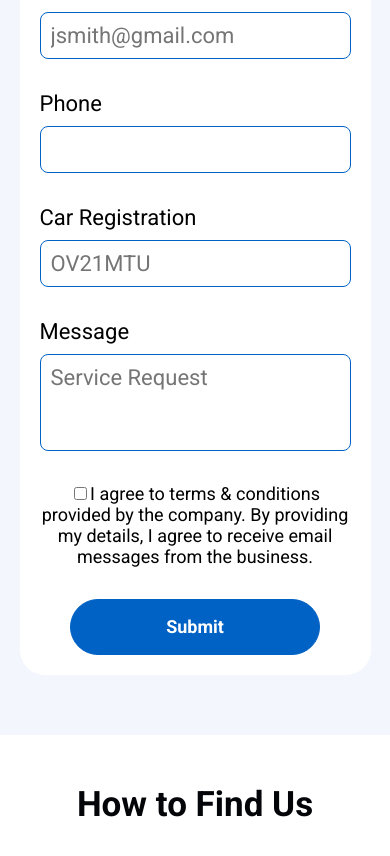
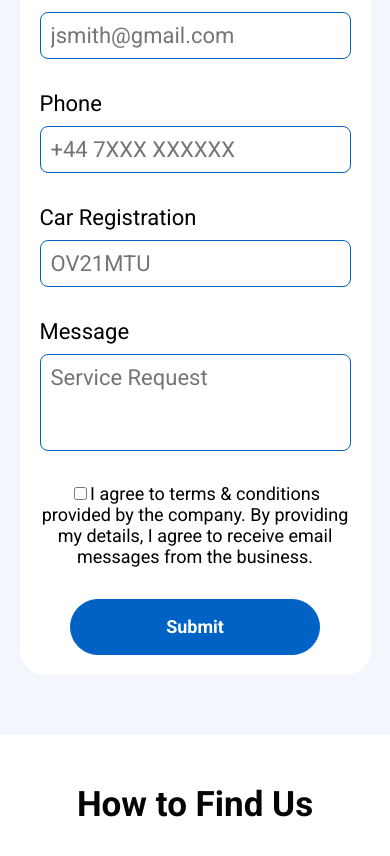
Before and after one commit to Sergeyvna/pitstop, a React (Create React App) app: page / in a window 390 px wide. Shown: the part 2322-3178 px from the top of the page. Built offline with nearby package versions, Linux system fonts and the light colour scheme.

Commit message:
new phone placeolder

```diff
--- a/src/Pages/Home/ContactForm.jsx
+++ b/src/Pages/Home/ContactForm.jsx
@@ -61,7 +61,7 @@ export default function ContactForm() {
 
                                     <label htmlFor='phone' className='contact-label'>
                                         <span>Phone</span>
-                                        <input type="text" className="contact-input" name="phone" id="phone" required />
+                                        <input type="tel" className="contact-input" name="phone" id="phone" required placeholder="+44 7XXX XXXXXX" pattern="\d{10,11}"/>
                                     </label>
 
                                     <label htmlFor='car-reg' className='contact-label'>
@@ -107,7 +107,7 @@ export default function ContactForm() {
 
                                 <label htmlFor='phone' className='contact-label'>
                                     <span>Phone</span>
-                                    <input type="text" className="contact-input" name="phone" id="phone" required />
+                                    <input type="tel" className="contact-input" name="phone" id="phone" required placeholder="+44 7XXX XXXXXX"  pattern="\d{10,11}"/>
                                 </label>
 
                                 <label htmlFor='Tyre size' className='contact-label'>
```
